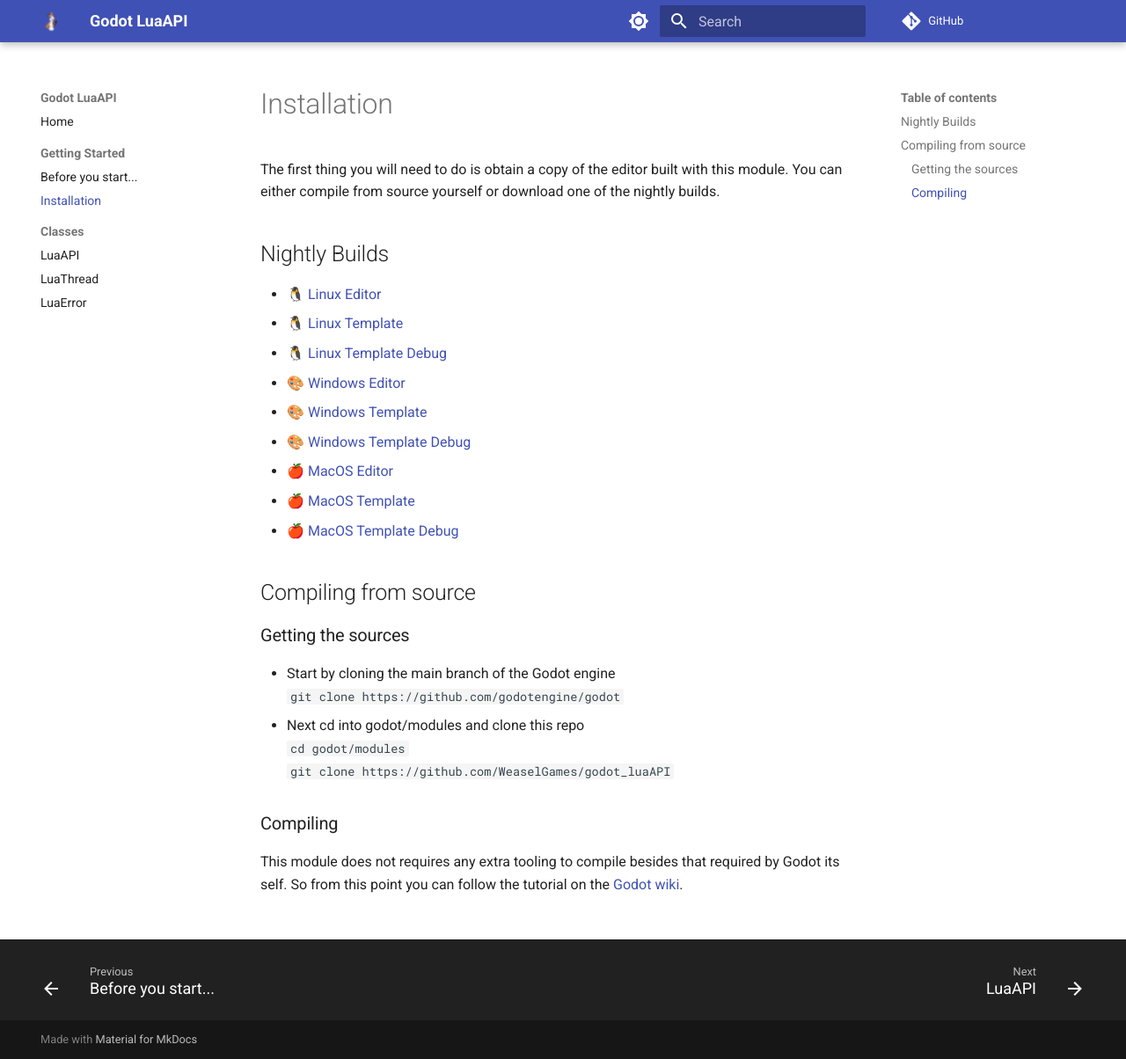
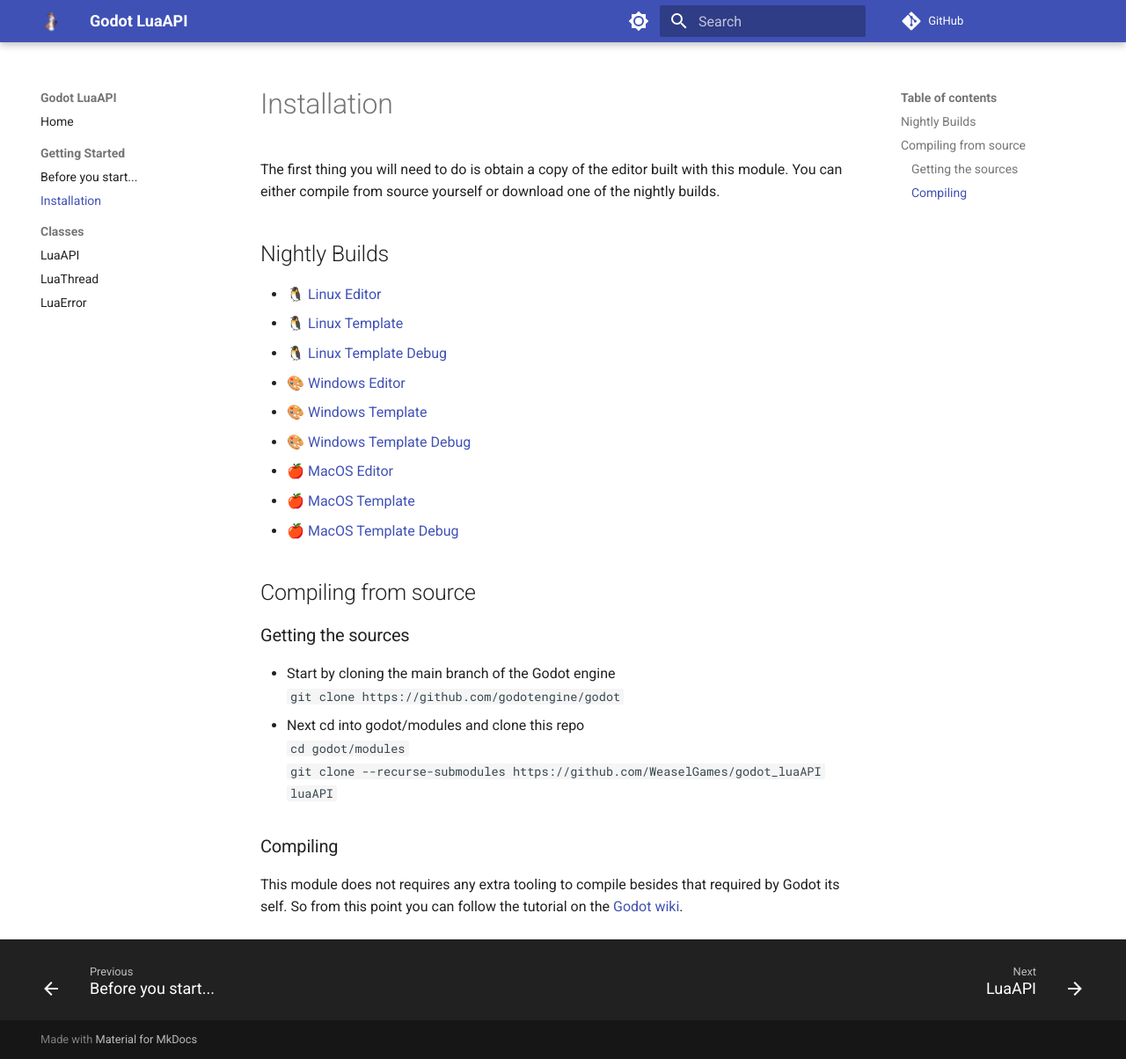
Before and after one commit to WeaselGames/godot_luaAPI_docs, an MkDocs documentation site: the page built from docs/getting_started/installation.md, in a window 1280 px wide and 1204 px high. Shown: the whole window at 88% size. Built offline with MkDocs 1.6.1 and Material for MkDocs 9.7.7, drawn with Linux system fonts in a browser that asks for light colours; comment, search, counter and statistics services are not loaded; the version menu is left out.

Commit message:
Updated "Getting the sources"
Changed the last command to `git clone --recurse-submodules https://github.com/WeaselGames/godot_luaAPI luaAPI` which is the new correct way of cloning the module.

```diff
--- a/docs/getting_started/installation.md
+++ b/docs/getting_started/installation.md
@@ -20,7 +20,7 @@
 `git clone https://github.com/godotengine/godot`
 - Next cd into godot/modules and clone this repo
 `cd godot/modules`
-`git clone https://github.com/WeaselGames/godot_luaAPI`
+`git clone --recurse-submodules https://github.com/WeaselGames/godot_luaAPI luaAPI`
 
 ### Compiling
 This module does not requires any extra tooling to compile besides that required by Godot its self. So from this point you can follow the tutorial on the [Godot wiki](https://docs.godotengine.org/en/latest/contributing/development/compiling/index.html).
```
